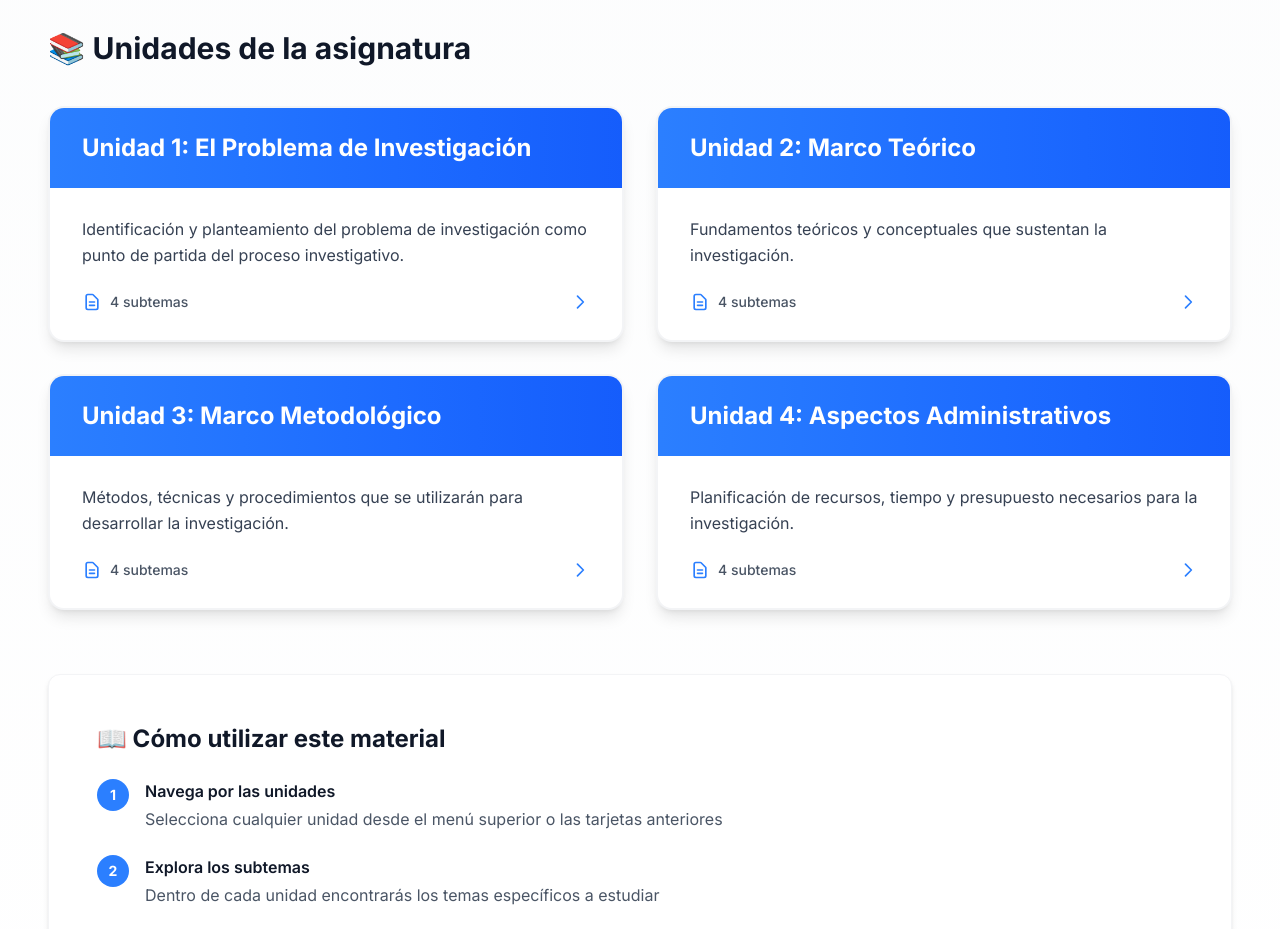
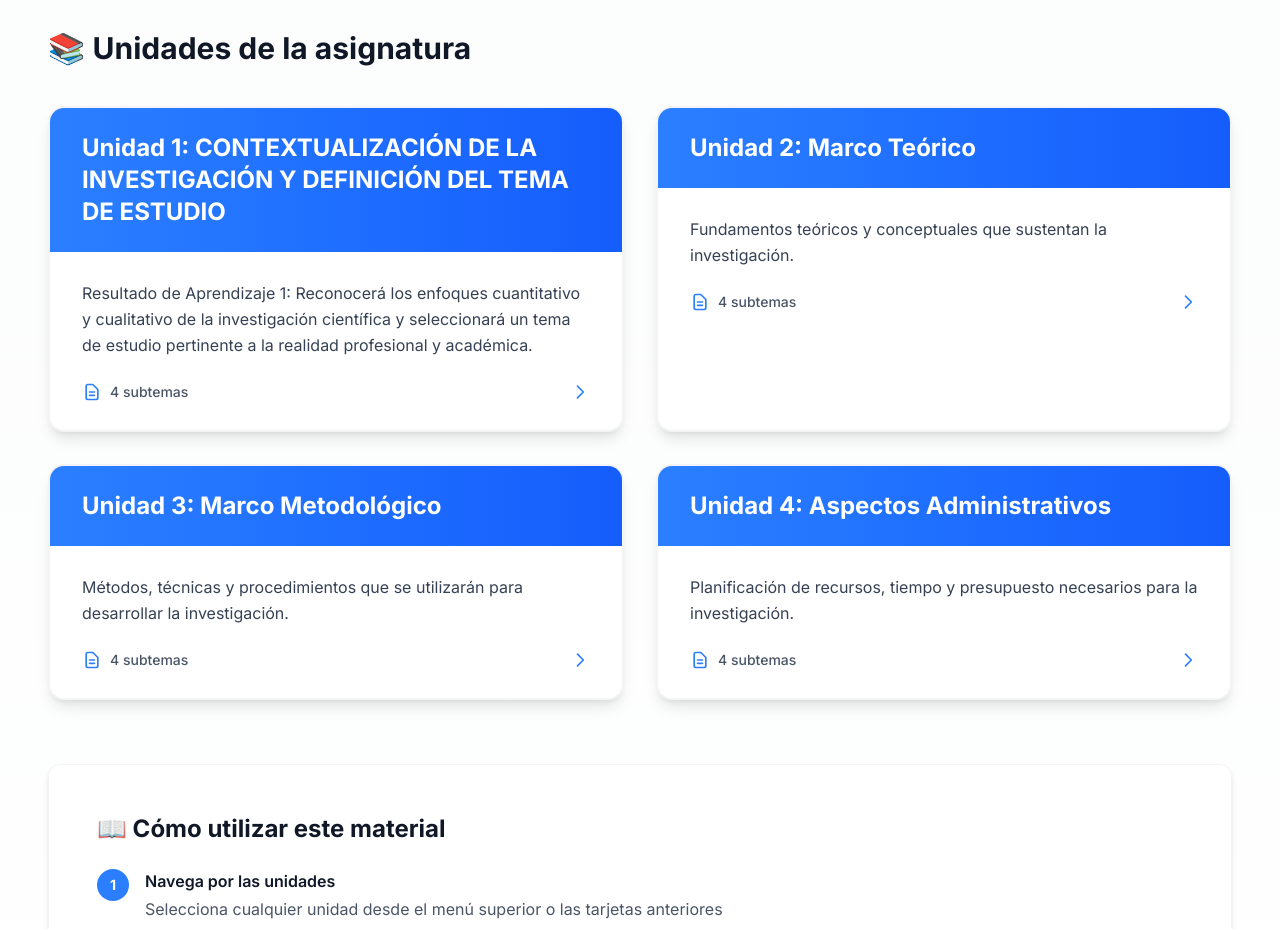
Before and after one commit to almacenero/unemi-educacion, a Next.js app: page / in a window 1280 px wide. Shown: the part 1460-2389 px from the top of the page. Built offline with nearby package versions, Linux system fonts and the light colour scheme.

Commit message:
refactor: Actualizar nombre y descripción de Unidad 1
- Cambiar título a 'CONTEXTUALIZACIÓN DE LA INVESTIGACIÓN Y DEFINICIÓN DEL TEMA DE ESTUDIO'
- Actualizar descripción con Resultado de Aprendizaje 1

```diff
--- a/app/data/course-structure.ts
+++ b/app/data/course-structure.ts
@@ -14,8 +14,8 @@ export interface Unidad {
 export const courseData: Unidad[] = [
   {
     id: 1,
-    titulo: "Unidad 1: El Problema de Investigación",
-    descripcion: "Identificación y planteamiento del problema de investigación como punto de partida del proceso investigativo.",
+    titulo: "Unidad 1: CONTEXTUALIZACIÓN DE LA INVESTIGACIÓN Y DEFINICIÓN DEL TEMA DE ESTUDIO",
+    descripcion: "Resultado de Aprendizaje 1: Reconocerá los enfoques cuantitativo y cualitativo de la investigación científica y seleccionará un tema de estudio pertinente a la realidad profesional y académica.",
     subtemas: [
       {
         id: "1-1",
```
